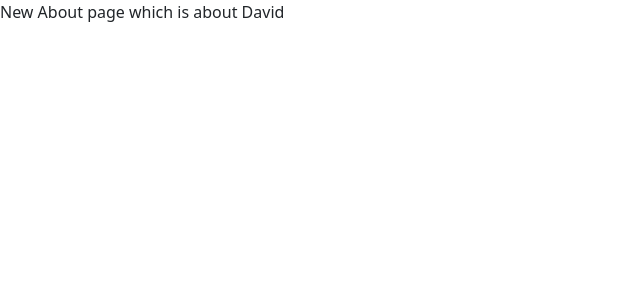
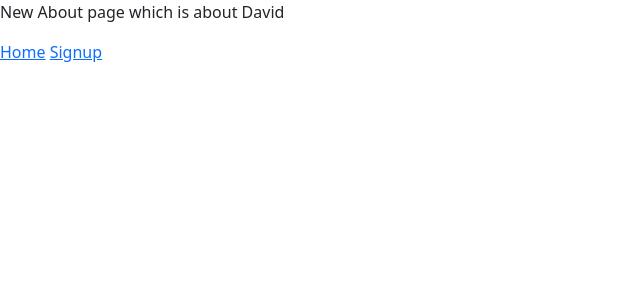
Before and after one commit to D1N2O3B4/Movies_Reviewer, a Django app: page /about in a window 1280 px wide. Shown: the top 300 px of the page, without its empty margins (0-640 px from the left). Run offline with Django 4.2, Linux system fonts and the light colour scheme; some libraries are stand-ins or nearby versions.

Commit message:
modified template about.html

```diff
--- a/movie/templates/about.html
+++ b/movie/templates/about.html
@@ -8,5 +8,7 @@
     </head>
     <body>
         <p>New About page which is about {{name}}</p>
+        <a href="{% url 'home' %}">Home</a>
+        <a href="{% url 'signup'%}">Signup</a>
     </body>
 </html>
```
